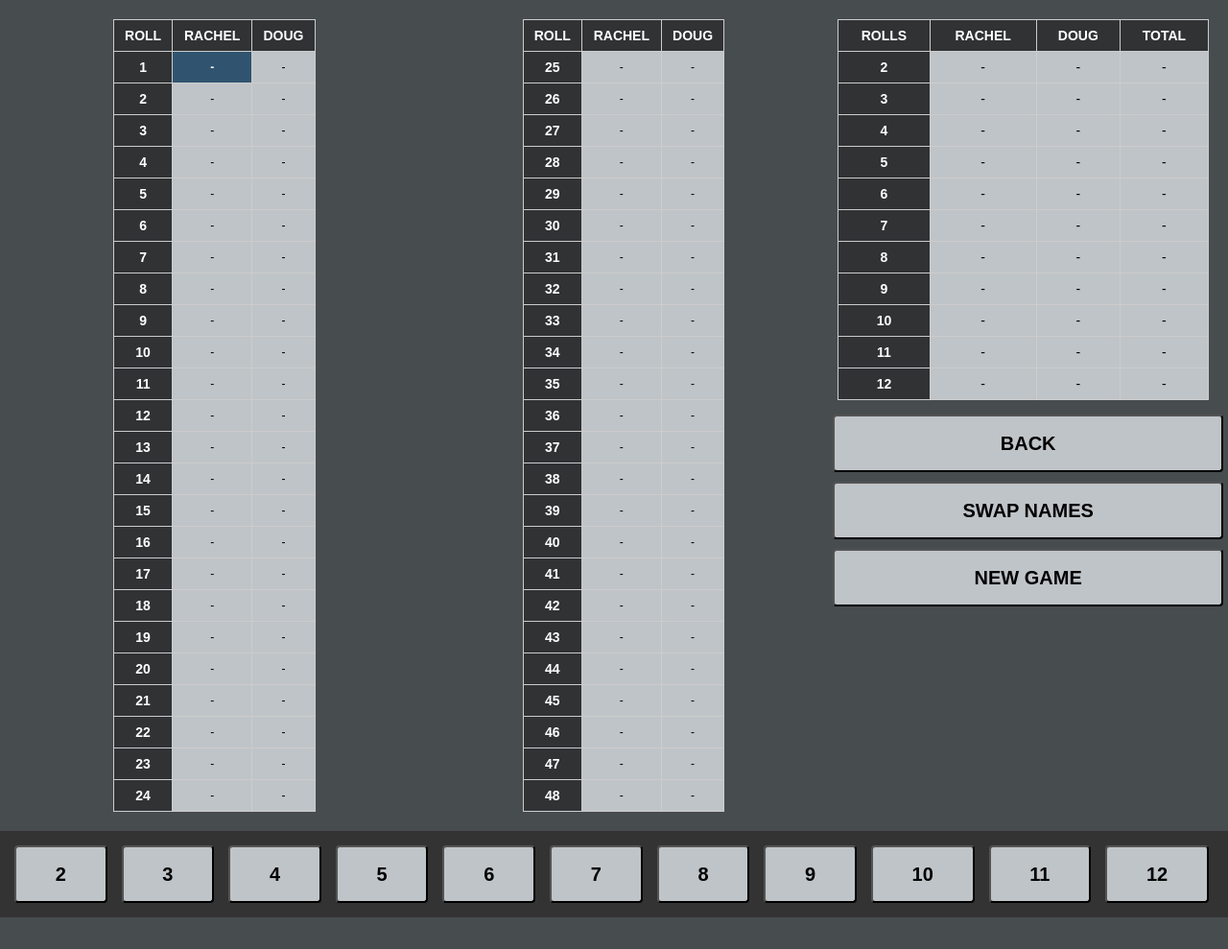
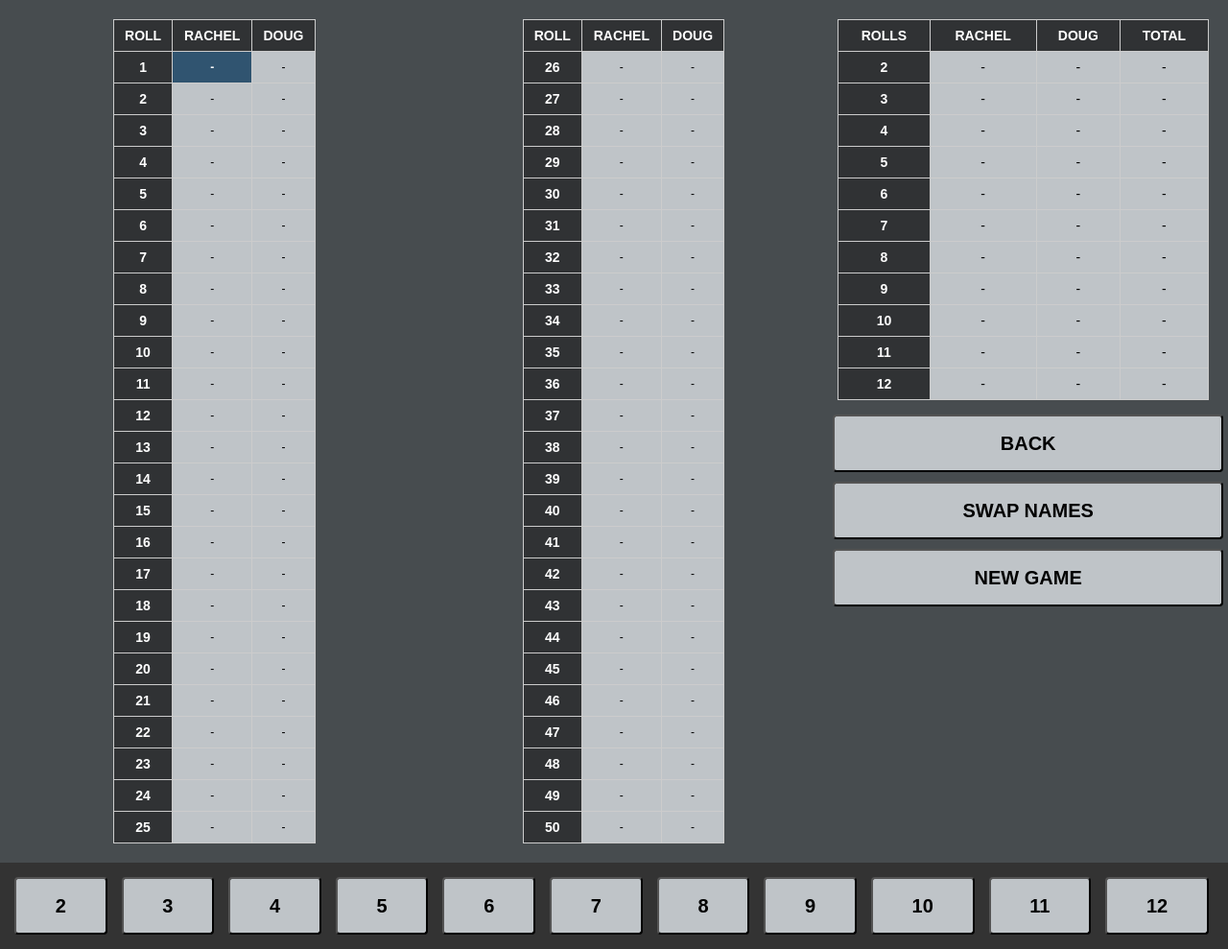
Before and after one commit to dtissier/dtissier.github.io, a plain HTML site: page catan_stats/index.html in a window 1280 px wide. Shown: the whole page at 96% size. Before the commit the page ends 956 px from the top, so only its background shows below. Drawn offline with Linux system fonts and the light colour scheme.

Commit message:
go back to 50 rounds

```diff
--- a/catan_stats/index.html
+++ b/catan_stats/index.html
@@ -115,6 +115,7 @@
                       <tr><th>22</th><td id="p0_roll_21">-</td><td id="p1_roll_21">-</td></tr>
                       <tr><th>23</th><td id="p0_roll_22">-</td><td id="p1_roll_22">-</td></tr>
                       <tr><th>24</th><td id="p0_roll_23">-</td><td id="p1_roll_23">-</td></tr>
+                      <tr><th>25</th><td id="p0_roll_24">-</td><td id="p1_roll_24">-</td></tr>
                     </table>
                 </div>
               </div>
@@ -124,7 +125,6 @@
                 <div>
                     <table>
                       <tr><th>ROLL</td><th id="p0_roll_name_b">RACHEL</td><th id="p1_roll_name_b">DOUG</th></tr>
-                      <tr><th>25</th><td id="p0_roll_24">-</td><td id="p1_roll_24">-</td></tr>
                       <tr><th>26</th><td id="p0_roll_25">-</td><td id="p1_roll_25">-</td></tr>
                       <tr><th>27</th><td id="p0_roll_26">-</td><td id="p1_roll_26">-</td></tr>
                       <tr><th>28</th><td id="p0_roll_27">-</td><td id="p1_roll_27">-</td></tr>
@@ -148,6 +148,8 @@
                       <tr><th>46</th><td id="p0_roll_45">-</td><td id="p1_roll_45">-</td></tr>
                       <tr><th>47</th><td id="p0_roll_46">-</td><td id="p1_roll_46">-</td></tr>
                       <tr><th>48</th><td id="p0_roll_47">-</td><td id="p1_roll_47">-</td></tr>
+                      <tr><th>49</th><td id="p0_roll_48">-</td><td id="p1_roll_48">-</td></tr>
+                      <tr><th>50</th><td id="p0_roll_49">-</td><td id="p1_roll_49">-</td></tr>
                     </table>
                 </div>
               </div>
--- a/catan_stats/script.js
+++ b/catan_stats/script.js
@@ -11,7 +11,7 @@ var sLastPlayer = [];
 var sLastRound = [];
 var sLastRoll = [];
 
-const kNumRounds = 48;
+const kNumRounds = 50;
 
 // *******************************************************************************
 // FUNCTION
```
